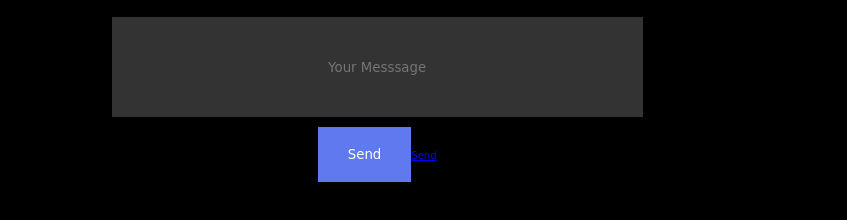
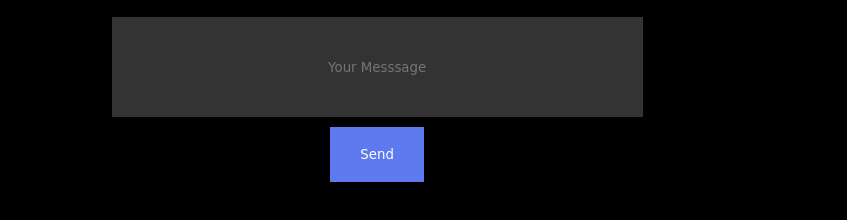
Before and after one commit to priyansh29-ui/Portfolio, a plain HTML site: page index.html in a window 1280 px wide. Shown: the part 4378-4598 px from the top of the page, 433-1280 px from the left. Drawn offline with nearby package versions, Linux system fonts and the light colour scheme; a web font is replaced by a local one.

Commit message:
Update index.html

```diff
--- a/index.html
+++ b/index.html
@@ -251,7 +251,8 @@
                     <input type="text" class="name" placeholder="Full Name">
                     <input type="email" class="email" placeholder="Email">
                     <input type="text" class="message" placeholder="Your Messsage">
-                    <a href="https://mail.google.com/mail/u/3/#inbox?compose=new/"><button type="submit" class="btn">Send</button>Send</a>                </form>
+                    <button type="submit" class="btn">Send</button>
+                </form>
             </div>
         </div>
     </section>
```
